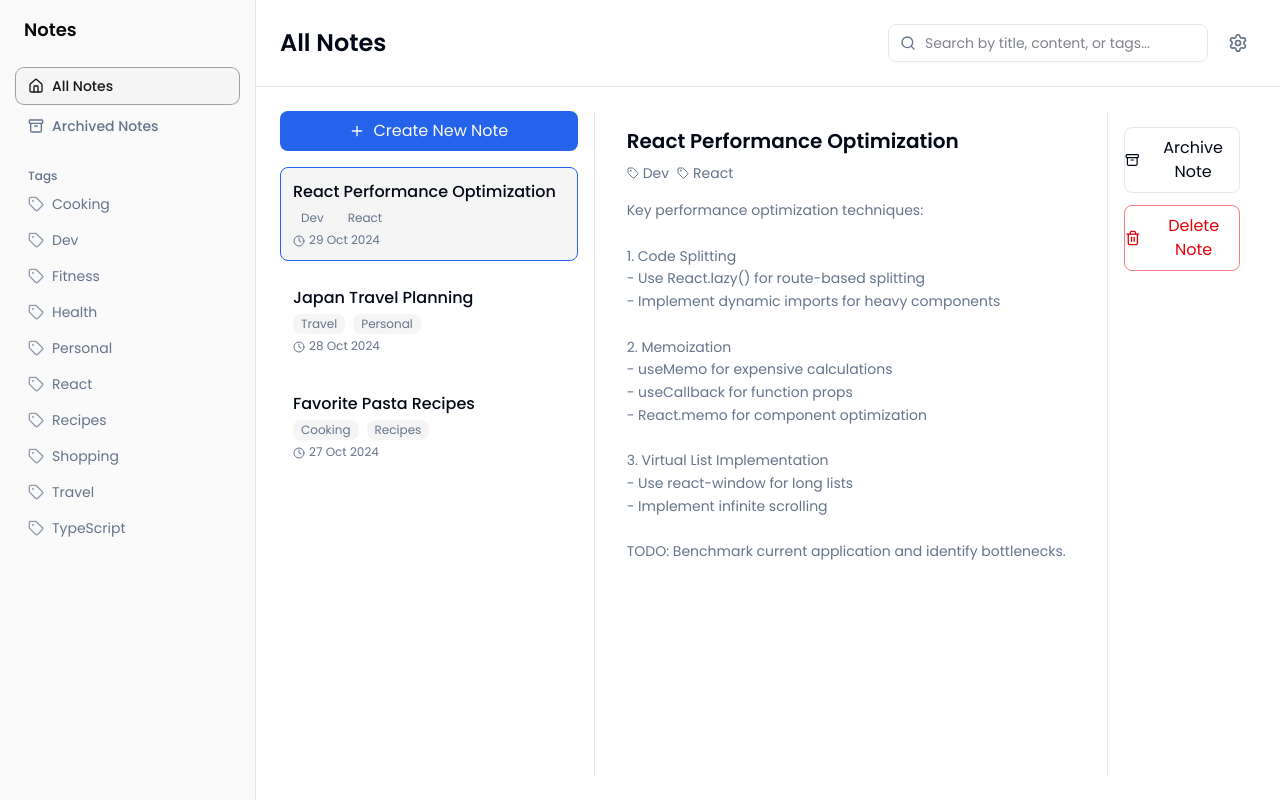
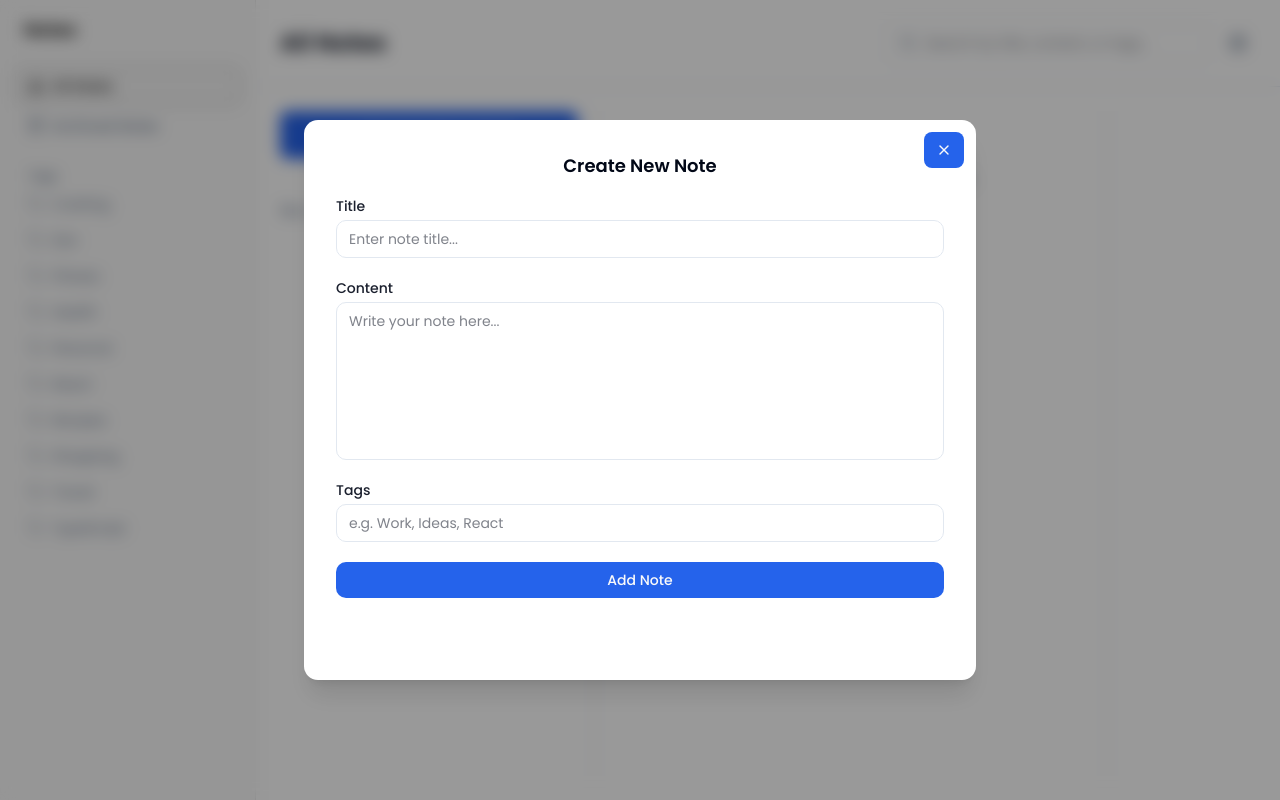
Before and after one commit to LamaAli4/projects, a React (Vite) app in the folder note-taking/: page / in a window 1280 px wide. Both pictures are taken after a click on the button "Create New Note". Built offline with nearby package versions, Linux system fonts and the light colour scheme.

Commit message:
Use zod and react hook form for model to add new note , make local storage logic to save and load note from local storage

```diff
--- a/note-taking/package.json
+++ b/note-taking/package.json
@@ -10,6 +10,7 @@
     "preview": "vite preview"
   },
   "dependencies": {
+    "@hookform/resolvers": "^5.2.2",
     "@radix-ui/react-dialog": "^1.1.15",
     "@radix-ui/react-dropdown-menu": "^2.1.16",
     "@radix-ui/react-select": "^2.2.6",
@@ -20,9 +21,11 @@
     "lucide-react": "^0.546.0",
     "react": "^19.1.1",
     "react-dom": "^19.1.1",
+    "react-hook-form": "^7.65.0",
     "react-router-dom": "^7.9.4",
     "tailwind-merge": "^3.3.1",
-    "tailwindcss": "^4.1.14"
+    "tailwindcss": "^4.1.14",
+    "zod": "^4.1.12"
   },
   "devDependencies": {
     "@eslint/js": "^9.36.0",
--- a/note-taking/src/pages/all-notes/index.tsx
+++ b/note-taking/src/pages/all-notes/index.tsx
@@ -1,49 +1,51 @@
-import { useState } from "react";
+import { useEffect, useState } from "react";
 import { Plus, Tag, Clock, Trash2, Archive } from "lucide-react";
 import { cn } from "@/lib/utils";
 import type { Notes } from "@/types";
+import NoteModal from "./note-model";
+import { Button } from "@/components/ui/button";
+import { getNotes, saveNotes } from "@/utils/storage-notes";
 
 export default function AllNotes() {
-  const [selectedNote, setSelectedNote] = useState<number | null>(1);
+  const [selectedNote, setSelectedNote] = useState<number | null>(null);
+  const [showModal, setShowModal] = useState(false);
+  const [notes, setNotes] = useState<Notes[]>(() => getNotes());
 
-  const notes: Notes[] = [
-    {
-      id: 1,
-      title: "React Performance Optimization",
-      content: `Key performance optimization techniques:\n
-1. Code Splitting\n- Use React.lazy() for route-based splitting\n- Implement dynamic imports for heavy components\n
-2. Memoization\n- useMemo for expensive calculations\n- useCallback for function props\n- React.memo for component optimization\n
-3. Virtual List Implementation\n- Use react-window for long lists\n- Implement infinite scrolling\n\nTODO: Benchmark current application and identify bottlenecks.`,
-      tags: ["Dev", "React"],
-      date: "29 Oct 2024",
-    },
-    {
-      id: 2,
-      title: "Japan Travel Planning",
-      content:
-        "Plan itinerary for Kyoto and Tokyo, book accommodations, and list must-try restaurants.",
-      tags: ["Travel", "Personal"],
-      date: "28 Oct 2024",
-    },
-    {
-      id: 3,
-      title: "Favorite Pasta Recipes",
-      content:
-        "Carbonara, Pesto, and Alfredo recipes with ingredients and steps.",
-      tags: ["Cooking", "Recipes"],
-      date: "27 Oct 2024",
-    },
-  ];
+  useEffect(() => {
+    saveNotes(notes);
+  }, [notes]);
 
   const selected = notes.find((n) => n.id === selectedNote);
 
+  const handleAddNote = (note: Notes) => {
+    const updatedNotes = [...notes, note];
+    setNotes(updatedNotes);
+    setSelectedNote(note.id);
+    setShowModal(false);
+  };
+
+  const handleDeleteNote = (id: number) => {
+    const updatedNotes = notes.filter((n) => n.id !== id);
+    setNotes(updatedNotes);
+    setSelectedNote(null);
+  };
+
   return (
-    <div className="grid grid-cols-1 md:grid-cols-4 lg:grid-cols-6 gap-4 h-full">
+    <div className="grid grid-cols-1 md:grid-cols-4 lg:grid-cols-6 gap-4 h-full relative">
       <aside className="md:col-span-2 lg:col-span-2 border-r pr-4">
-        <button className="w-full mb-4 py-2 bg-primary text-primary-foreground rounded-md flex items-center justify-center gap-2 hover:opacity-90">
+        <Button
+          onClick={() => setShowModal(true)}
+          className="w-full mb-4 py-6 text-lg bg-primary text-primary-foreground rounded-md flex items-center justify-center
+          cursor-pointer gap-2 hover:opacity-90"
+        >
           <Plus className="w-4 h-4" /> Create New Note
-        </button>
+        </Button>
 
+        {notes.length === 0 ? (
+          <p className="text-muted-foreground text-center mt-10">
+            No notes yet. Click “Create New Note” to get started!
+          </p>
+        ) : (
           <div className="flex flex-col gap-3">
             {notes.map((note) => (
               <button
@@ -52,7 +54,7 @@ export default function AllNotes() {
                 className={cn(
                   "text-left p-3 rounded-md transition border hover:bg-accent",
                   selectedNote === note.id
-                  ? "border-primary bg-accent"
+                    ? "border-primary bg-muted"
                     : "border-transparent"
                 )}
               >
@@ -67,29 +69,32 @@ export default function AllNotes() {
                     </span>
                   ))}
                 </div>
-              <p className="text-xs text-muted-foreground mt-1">
-                <Clock className="w-3 h-3 inline mr-1" />
+                <p className="text-xs text-muted-foreground mt-1 flex items-center gap-1">
+                  <Clock className="w-3 h-3" />
                   {note.date}
                 </p>
               </button>
             ))}
           </div>
+        )}
       </aside>
 
       <main className="md:col-span-2 lg:col-span-3 p-4 overflow-y-auto">
         {selected ? (
           <>
-            <h2 className="text-xl font-semibold mb-2">{selected.title}</h2>
-            <div className="flex gap-2 mb-4">
+            <h2 className="text-2xl font-semibold mb-2">{selected.title}</h2>
+
+            <div className="flex gap-2 mb-4 flex-wrap">
               {selected.tags.map((tag) => (
                 <span
                   key={tag}
-                  className="flex items-center gap-1 text-sm text-muted-foreground"
+                  className="flex items-center gap-1 text-sm text-muted-foreground bg-muted px-2 py-1 rounded-md"
                 >
                   <Tag className="w-3 h-3" /> {tag}
                 </span>
               ))}
             </div>
+
             <p className="text-sm whitespace-pre-line leading-relaxed text-muted-foreground">
               {selected.content}
             </p>
@@ -102,13 +107,25 @@ export default function AllNotes() {
       </main>
 
       <aside className="hidden lg:flex flex-col gap-3 items-stretch justify-start p-4 border-l">
-        <button className="w-full flex items-center justify-center gap-2 border rounded-md py-2 hover:bg-accent">
+        {selected && (
+          <>
+            <button className="w-full flex items-center justify-center gap-2 border rounded-md py-2 hover:bg-accent transition cursor-pointer">
               <Archive className="w-4 h-4" /> Archive Note
             </button>
-        <button className="w-full flex items-center justify-center gap-2 border rounded-md py-2 hover:bg-destructive/10 text-destructive border-destructive/50">
+
+            <button
+              onClick={() => handleDeleteNote(selected.id)}
+              className="w-full flex items-center justify-center gap-2 border rounded-md py-2 hover:bg-destructive/10 cursor-pointer text-destructive border-destructive/50 transition"
+            >
               <Trash2 className="w-4 h-4" /> Delete Note
             </button>
+          </>
+        )}
       </aside>
+
+      {showModal && (
+        <NoteModal onClose={() => setShowModal(false)} onAdd={handleAddNote} />
+      )}
     </div>
   );
 }
--- /dev/null
+++ b/note-taking/src/pages/all-notes/note-model/index.tsx
@@ -0,0 +1,20 @@
+import NoteForm from "./note-form";
+import NoteModalHeader from "./note-modal-header";
+import type { Notes } from "@/types";
+
+interface NoteModalProps {
+  onClose: () => void;
+  onAdd: (note: Notes) => void;
+}
+
+export default function NoteModal({ onClose, onAdd }: NoteModalProps) {
+  return (
+    <div className="fixed inset-0 flex items-center justify-center bg-black/40 backdrop-blur-sm z-50">
+      <div className="bg-background p-8 rounded-xl shadow-xl w-[95%] max-w-2xl h-[70vh] overflow-y-auto relative transition-all">
+        <NoteModalHeader onClose={onClose} />
+
+        <NoteForm onAdd={onAdd} onClose={onClose} />
+      </div>
+    </div>
+  );
+}
--- /dev/null
+++ b/note-taking/src/pages/all-notes/note-model/note-form.tsx
@@ -0,0 +1,102 @@
+import { useForm } from "react-hook-form";
+import { zodResolver } from "@hookform/resolvers/zod";
+import { Button } from "@/components/ui/button";
+import type { Notes } from "@/types";
+import { noteSchema, type NoteFormData } from "@/schemas/note-schema";
+
+interface NoteFormProps {
+  onClose: () => void;
+  onAdd: (note: Notes) => void;
+}
+
+export default function NoteForm({ onClose, onAdd }: NoteFormProps) {
+  const {
+    register,
+    handleSubmit,
+    reset,
+    formState: { errors },
+  } = useForm<NoteFormData>({
+    resolver: zodResolver(noteSchema),
+  });
+
+  const onSubmit = (data: NoteFormData) => {
+    const formattedTags = data.tags
+      .split(",")
+      .map((t) => t.trim())
+      .filter(Boolean)
+      .map((t) => t.charAt(0).toUpperCase() + t.slice(1).toLowerCase());
+
+    const newNote: Notes = {
+      id: Date.now(),
+      title: data.title,
+      content: data.content,
+      tags: formattedTags,
+      date: new Date().toLocaleDateString("en-GB", {
+        day: "2-digit",
+        month: "short",
+        year: "numeric",
+      }),
+    };
+    console.log("Submitted Data:", data);
+
+    onAdd(newNote);
+    reset();
+    onClose();
+  };
+
+  return (
+    <form onSubmit={handleSubmit(onSubmit)} className="flex flex-col gap-5">
+      <div className="flex flex-col gap-1">
+        <label className="text-sm font-medium text-foreground/90">Title</label>
+        <input
+          {...register("title")}
+          type="text"
+          placeholder="Enter note title..."
+          className="border rounded-lg px-3 py-2 text-sm w-full focus:ring-2 focus:ring-primary/70 focus:outline-none bg-background"
+        />
+        {errors.title && (
+          <p className="text-destructive text-xs mt-1">
+            {errors.title.message}
+          </p>
+        )}
+      </div>
+
+      <div className="flex flex-col gap-1">
+        <label className="text-sm font-medium text-foreground/90">
+          Content
+        </label>
+        <textarea
+          {...register("content")}
+          placeholder="Write your note here..."
+          rows={7}
+          className="border rounded-lg px-3 py-2 text-sm w-full focus:ring-2 focus:ring-primary/70 focus:outline-none resize-none bg-background"
+        />
+        {errors.content && (
+          <p className="text-destructive text-xs mt-1">
+            {errors.content.message}
+          </p>
+        )}
+      </div>
+
+      <div className="flex flex-col gap-1">
+        <label className="text-sm font-medium text-foreground/90">Tags</label>
+        <input
+          {...register("tags")}
+          type="text"
+          placeholder="e.g. Work, Ideas, React"
+          className="border rounded-lg px-3 py-2 text-sm w-full focus:ring-2 focus:ring-primary/70 focus:outline-none bg-background"
+        />
+        {errors.tags && (
+          <p className="text-destructive text-xs mt-1">{errors.tags.message}</p>
+        )}
+      </div>
+
+      <Button
+        type="submit"
+        className="w-full py-2 bg-primary text-primary-foreground rounded-lg hover:opacity-90 transition-all font-medium cursor-pointer"
+      >
+        Add Note
+      </Button>
+    </form>
+  );
+}
--- /dev/null
+++ b/note-taking/src/pages/all-notes/note-model/note-modal-header.tsx
@@ -0,0 +1,23 @@
+import { Button } from "@/components/ui/button";
+import { X } from "lucide-react";
+
+interface HeaderProps {
+  onClose: () => void;
+}
+
+export default function NoteModalHeader({ onClose }: HeaderProps) {
+  return (
+    <>
+      <Button
+        onClick={onClose}
+        className="absolute top-3 right-3 hover:text-foreground transition cursor-pointer"
+      >
+        <X className="w-4 h-4" />
+      </Button>
+
+      <h2 className="text-lg font-semibold mb-4 text-center">
+        Create New Note
+      </h2>
+    </>
+  );
+}
--- /dev/null
+++ b/note-taking/src/schemas/note-schema.ts
@@ -0,0 +1,25 @@
+import { z } from "zod";
+
+export const noteSchema = z.object({
+  title: z.string().min(3, "Title must be at least 3 characters"),
+  content: z.string().min(10, "Content must be at least 10 characters"),
+  tags: z
+    .string()
+    .nonempty("Tags field cannot be empty")
+    .refine(
+      (val) => {
+        const trimmed = val.trim();
+        if (!trimmed) return false;
+
+        if (/\s/.test(trimmed) && !trimmed.includes(",")) return false;
+
+        return true;
+      },
+      {
+        message:
+          "If you add more than one tag, separate them with commas (e.g. Work, Ideas)",
+      }
+    ),
+});
+
+export type NoteFormData = z.infer<typeof noteSchema>;
--- /dev/null
+++ b/note-taking/src/utils/storage-notes.ts
@@ -0,0 +1,23 @@
+import type { Notes } from "@/types";
+
+const NOTES_KEY = "notes";
+
+export function getNotes(): Notes[] {
+  if (typeof window === "undefined") return [];
+  try {
+    const stored = localStorage.getItem(NOTES_KEY);
+    return stored ? JSON.parse(stored) : [];
+  } catch (error) {
+    console.error("Error reading notes from localStorage:", error);
+    return [];
+  }
+}
+
+export function saveNotes(notes: Notes[]) {
+  if (typeof window === "undefined") return;
+  try {
+    localStorage.setItem(NOTES_KEY, JSON.stringify(notes));
+  } catch (error) {
+    console.error("Error saving notes to localStorage:", error);
+  }
+}
```
Also changed, not shown: note-taking/src/App.css (added), note-taking/src/App.tsx (added), 1 other file (tests, documents, lock files or other folders). Lines whose indentation alone changed are shown as unchanged.
